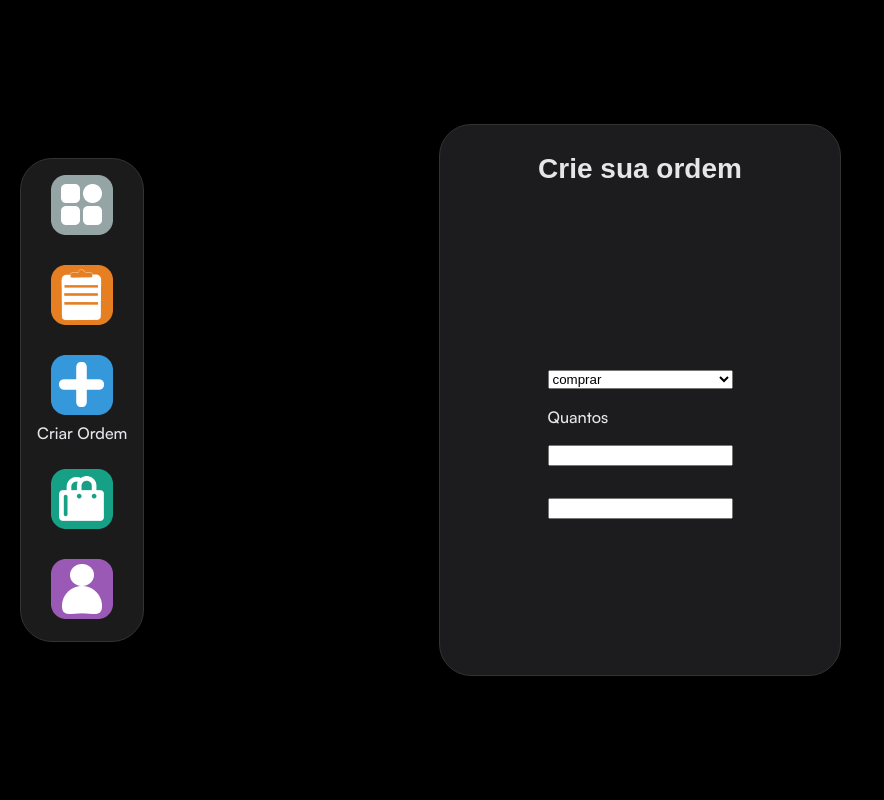
After one commit to Ian-Marcel/BiPFiX, a PHP site: the page made by Criar Ordem/index.php in a window 1280 px wide. The commit adds this page. Shown: the whole page, without its empty margins (0-884 px from the left). Run offline with PHP 8.4, Linux system fonts and the light colour scheme; some web fonts are replaced.

Commit message:
Repaginando Criar Ordem(INCOMPLETO)

```diff
--- /dev/null
+++ b/Criar Ordem/index.php
@@ -0,0 +1,64 @@
+<!DOCTYPE html>
+<html lang="pt-BR">
+    <head>
+        <meta charset="UTF-8">
+        <meta name="viewport" content="width=device-width, initial-scale=1.0">
+        <title>BiPFiX - Criar Ordem</title>
+        <link rel="stylesheet" href="../Design/Fonts/Montserrat/Montserrat.css">
+        <link rel="stylesheet" href="../Design/Fonts/Satoshi/css/satoshi.css">
+        <link rel="shortcut icon" href="../Design/Icons/Favicon.ico" type="image/x-icon">
+        <link rel="stylesheet" type="text/css" href="style.css">
+    </head>
+    <body>
+
+    <!-- DOCK MENU -->
+    <header id="dock">
+        <nav class="dock">
+            <ul>
+                <li>
+                    <a href="../Mais/" class="APP" title="Mais">
+                        <img src="../Design/Icons/Dock/Mais.png" alt="MaisIMG">
+                    </a>
+                </li>
+                <li>
+                    <a href="../Suas Ordens/" class="APP" title="Suas Ordens">
+                        <img src="../Design/Icons/Dock/Suas ordens.png" alt="Suas_OrdensIMG">
+                    </a>
+                </li>
+                <li>
+                    <a href="../Criar Ordem/" class="APP" title="Criar Ordem">
+                        <img src="../Design/Icons/Dock/Criar ordem.png" alt="Criar_OrdemIMG">
+                    </a>
+                    <span>Criar Ordem</span>
+                </li>
+                <li>
+                    <a href="../Mercado/" class="APP" title="Mercado">
+                        <img src="../Design/Icons/Dock/Mercado.png" alt="MercadoIMG">
+                    </a>
+                </li>
+                <li>
+                    <a href="../Conta/" class="APP" title="Conta">
+                        <img src="../Design/Icons/Dock/Conta.png" alt="ContaIMG">
+                    </a>
+                </li>
+            </ul>
+        </nav>
+    </header>
+
+    <!-- FORMULÁRIO DE CRIAÇÃO DE ORDEM -->
+    <main>
+        <h2>Crie sua ordem</h2>
+        <form action="../Suas Ordens/" method="post">
+                <select name="type" id="type">
+                    <option value="buy">comprar</option>
+                    <option value="sell">vender</option>
+                </select>
+                <p>Quantos</p>
+                <input type="number" name="value_BRL" id="value_BRL" min="1">
+                <p></p>
+                <input type="number" name="percentage" id="percentage" min="1" max="20">
+        </form>
+    </main>
+
+    </body>
+</html>
--- /dev/null
+++ b/Criar Ordem/style.css
@@ -0,0 +1,92 @@
+html, body {
+	height: 100%;
+    margin: 0%;
+	padding: 0%;
+    display: grid;
+    place-items: center;
+	overflow-x: hidden;
+    background: #000000;
+	font-family: Satoshi-Variable, sans-serif;
+    color: #E5E5EA;
+	font-size: 1rem;
+	line-height: 1.5;
+}
+a {
+	text-decoration: none;
+	color: #007AFF;
+}
+
+/* FORTMATAÇÃO DE TEXTO */
+h1, h2, h3 {
+	font-family: Montserrat-Variable, sans-serif;
+}
+h1 {
+	font-size: 2rem;
+}
+
+h2 {
+	font-size: 1.75rem;
+}
+h3 {
+	font-size: 1.5rem;
+}
+
+p, span, label {
+	font-size: 1rem;
+	line-height: 1.5;
+	font-family: Satoshi-Variable, sans-serif;
+	font-weight: 500;
+}
+
+/* DOCK MENU */
+#dock{
+	position: fixed;
+	left: 0px;
+	color: #E5E5EA;
+	padding: 20px;
+	z-index: 999;
+	margin: auto;
+    display: grid;
+	place-items: center;
+}
+.dock {
+	background: rgba(34, 34, 34, 0.80);
+	border: solid 1px #333;
+	margin: 0px;
+	overflow: auto;
+	padding: 0px;
+	border-radius: 2rem;
+}
+.dock ul {
+	scroll-snap-type: x mandatory;
+	display: flex;
+    flex-direction: column;
+	gap: 1.5rem;
+	margin: 0px;
+	padding: 1rem;
+	scroll-padding: 1rem;
+}
+.dock li {
+	display: grid;
+	place-items: center;
+}
+
+/* FORMULÁRIO DE CRIAÇÃO DE ORDEM */
+main {
+    margin: auto;
+    width: 400px;
+    height: 550px;
+    background-color: #1C1C1EFF;
+	border: solid 1px #333;
+    border-radius: 2rem;
+    text-align: center;
+    display: flex;
+    flex-direction: column;
+    justify-content: center;
+}
+form {
+    text-align: justify;
+    margin: auto;
+    display: flex;
+    flex-direction: column;
+}
--- a/style.css
+++ b/style.css
@@ -143,7 +143,6 @@ section {
 	justify-content: center;
 }
 
-
 .BTCintro a{
 	color: #007AFF;
 	text-decoration: underline;
@@ -153,3 +152,7 @@ section {
 	height: 550px;
 	margin-right: 20px;
 }
+
+@media (min-width: 800px;) {
+
+}
```
Also changed, not shown: Criar Ordem/createorder.css (deleted, +0 -214 lines), Criar Ordem/index.html (deleted, +0 -83 lines), Criar Ordem/brazil.png (deleted).
